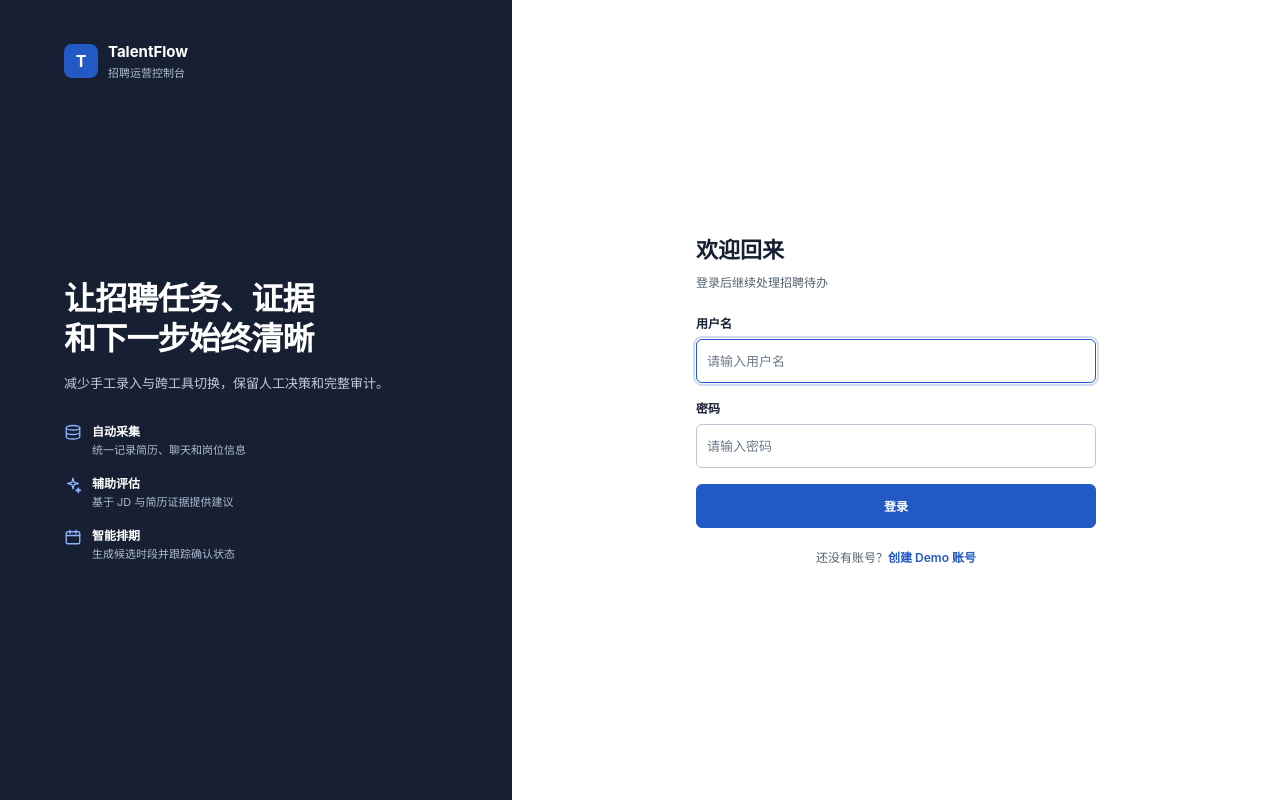
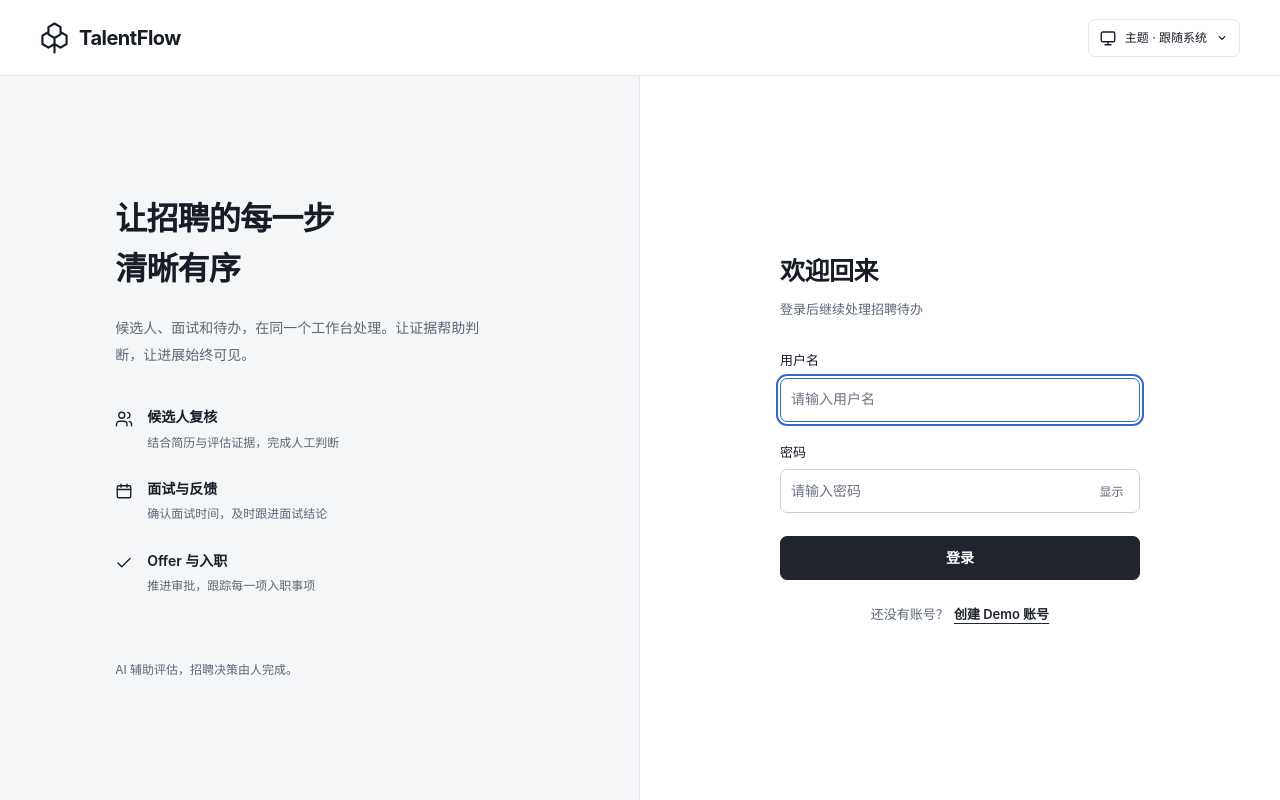
Before and after one commit to IT-coder-Yy/Super-Recruitment, a FastAPI app: page /login in a window 1280 px wide. Run offline with FastAPI, Linux system fonts and the light colour scheme; parts of the project's set-up code (start-up, migrations or seed data) failed here and were passed over.

Commit message:
feat(public): 统一认证预约与录用页面的主题和交互

```diff
--- /dev/null
+++ b/app/static/css/public.css
@@ -0,0 +1,104 @@
+.public-page { min-height: 100vh; background: var(--surface); font-size: 14px; }
+.public-topbar { display: flex; align-items: center; justify-content: space-between; min-height: 76px; gap: 20px; padding: 16px 40px; border-bottom: 1px solid var(--line); background: var(--surface); }
+.public-brand { display: inline-flex; align-items: center; gap: 10px; color: var(--ink); }
+.public-brand strong { font-size: 20px; letter-spacing: -.025em; }
+.public-brand-mark.icon { width: 29px; height: 34px; stroke-width: 1.8; }
+.public-theme { position: relative; z-index: 45; font-size: 12px; }
+.public-theme summary { display: flex; min-height: 38px; align-items: center; gap: 8px; padding: 8px 10px; border: 1px solid var(--line); border-radius: 7px; color: var(--ink); background: var(--surface); cursor: pointer; list-style: none; }
+.public-theme summary::-webkit-details-marker { display: none; }
+.public-theme summary:hover { background: var(--surface-subtle); }
+.public-chevron { width: 14px; height: 14px; }
+.public-theme-menu { position: absolute; right: 0; top: calc(100% + 6px); display: grid; width: 150px; padding: 5px; border: 1px solid var(--line); border-radius: 8px; background: var(--surface); }
+.public-theme-menu button { min-height: 40px; border: 0; border-radius: 4px; padding: 8px 10px; text-align: left; color: var(--ink); background: transparent; cursor: pointer; }
+.public-theme-menu button:hover, .public-theme-menu button[aria-pressed="true"] { background: var(--surface-subtle); }
+.public-auth-layout { display: grid; min-height: calc(100vh - 76px); grid-template-columns: minmax(0, 1fr) minmax(0, 1fr); }
+.public-auth-intro { display: flex; flex-direction: column; justify-content: center; gap: 64px; padding: 64px max(40px, 9vw); border-right: 1px solid var(--line); background: var(--surface-subtle); }
+.public-auth-intro h1 { margin: 0 0 22px; font-size: 32px; line-height: 1.55; font-weight: 650; letter-spacing: -.025em; }
+.public-auth-intro p { max-width: 42ch; margin: 0; color: var(--ink-muted); line-height: 1.9; }
+.public-workflow { display: grid; gap: 26px; list-style: none; margin: 38px 0 0; padding: 0; }
+.public-workflow li { display: flex; align-items: flex-start; gap: 14px; }
+.public-workflow .icon { margin-top: 4px; flex-shrink: 0; color: var(--ink); }
+.public-workflow strong, .public-workflow small { display: block; }
+.public-workflow strong { font-size: 14px; font-weight: 600; }
+.public-workflow small { margin-top: 4px; color: var(--ink-muted); font-size: 12px; }
+.public-auth-intro .public-intro-note { font-size: 12px; }
+.public-auth-panel { display: grid; place-items: center; padding: 48px 32px; }
+.public-form-wrap { width: min(360px, 100%); }
+.public-heading { margin-bottom: 30px; }
+.public-heading h2 { margin: 0 0 8px; font-size: 25px; letter-spacing: -.02em; font-weight: 650; }
+.public-heading p { margin: 0; color: var(--ink-muted); font-size: 13px; }
+.public-page .auth-form { gap: 20px; }
+.public-page .field { gap: 7px; }
+.public-page .field label { font-size: 13px; font-weight: 550; }
+.public-page .auth-input { min-height: 44px; font-size: 14px; }
+.public-page .auth-submit { margin-top: 3px; min-height: 44px; font-size: 14px; }
+.public-page .button-primary, .public-page .button-primary:hover { color: var(--primary-contrast, #fff); }
+.public-page .button[aria-disabled="true"] { color: var(--ink-muted); cursor: wait; pointer-events: none; }
+.public-page .auth-switch { margin-top: 24px; font-size: 13px; }
+.public-page .auth-switch a { margin-left: 5px; text-decoration: underline; text-underline-offset: 4px; }
+.public-password { position: relative; }
+.public-password input { width: 100%; padding-right: 62px; }
+.public-password button { position: absolute; inset: 1px 1px 1px auto; min-width: 55px; padding: 0 12px; border: 0; border-radius: 0 6px 6px 0; color: var(--ink-muted); background: transparent; cursor: pointer; font-size: 12px; }
+.public-password button:hover { color: var(--ink); background: var(--surface-subtle); }
+.public-page .auth-alert { line-height: 1.7; }
+.public-content { width: min(760px, calc(100% - 40px)); margin: 48px auto; }
+.public-document { border: 1px solid var(--line); border-radius: 12px; background: var(--surface); overflow-wrap: anywhere; }
+.public-document-header { padding: 28px 32px; border-bottom: 1px solid var(--line); }
+.public-document-header h1, .public-success h1 { margin: 0; font-size: 24px; font-weight: 650; letter-spacing: -.02em; line-height: 1.5; }
+.public-document-header p { margin: 8px 0 0; color: var(--ink-muted); }
+.public-separator { padding: 0 9px; color: var(--ink-muted); }
+.public-document-body { padding: 28px 32px; }
+.public-lead { margin: 0 0 24px; color: var(--ink-muted); line-height: 1.9; }
+.public-slots { border-top: 1px solid var(--line); }
+.public-slot { display: flex; align-items: center; justify-content: space-between; gap: 20px; margin: 0; padding: 20px 0; border-bottom: 1px solid var(--line); }
+.public-slot strong, .public-slot span { display: block; }
+.public-slot strong { font-size: 15px; font-weight: 600; }
+.public-slot span { margin-top: 4px; color: var(--ink-muted); font-size: 14px; font-variant-numeric: tabular-nums; }
+.public-slot small { margin-left: 4px; font-size: 11px; }
+.public-slot .button { flex-shrink: 0; min-height: 42px; }
+.public-footnote { margin: 20px 0 0; color: var(--ink-muted); font-size: 12px; line-height: 1.8; }
+.public-document .notice { align-items: flex-start; }
+.public-document .notice .icon { margin-top: 2px; flex-shrink: 0; }
+.public-document .notice p { margin: 3px 0 0; }
+.public-document .empty-state { padding: 42px 16px; }
+.public-document .empty-state h2 { margin: 12px 0 4px; font-size: 17px; }
+.public-success { padding: 44px 40px 32px; }
+.public-success-mark { display: grid; width: 42px; height: 42px; place-items: center; margin-bottom: 20px; border-radius: 50%; background: var(--surface-subtle); color: var(--ink); }
+.public-success-mark .icon { width: 23px; height: 23px; }
+.public-success > p { color: var(--ink-muted); }
+.public-success-next { margin-top: 28px; padding-top: 24px; border-top: 1px solid var(--line); }
+.public-success-next h2 { margin: 0 0 8px; font-size: 15px; }
+.public-success-next p { margin: 0; color: var(--ink-muted); line-height: 1.9; }
+.public-offer-meta { display: flex; flex-wrap: wrap; justify-content: space-between; gap: 12px; margin-bottom: 24px; color: var(--ink-muted); font-size: 12px; }
+.public-offer-copy { white-space: pre-wrap; color: var(--ink); font-size: 15px; line-height: 1.9; }
+.public-offer-fields { display: grid; grid-template-columns: 84px minmax(0, 1fr); gap: 14px 20px; margin: 30px 0; padding: 24px 0; border-block: 1px solid var(--line); }
+.public-offer-fields dt { font-weight: 600; }
+.public-offer-fields dd { margin: 0; color: var(--ink-muted); }
+.public-offer-response h2 { margin: 0 0 8px; font-size: 16px; }
+.public-offer-response p { margin: 0 0 20px; color: var(--ink-muted); font-size: 13px; }
+.public-offer-response .button { min-height: 44px; min-width: 120px; }
+@media (min-width: 1440px) { .public-auth-intro { padding-inline: 140px; } }
+@media (max-width: 900px) {
+  .public-auth-intro { padding: 48px 32px; }
+  .public-auth-intro h1 { font-size: 27px; }
+}
+@media (max-width: 640px) {
+  .public-topbar { min-height: 68px; padding: 14px 18px; gap: 12px; }
+  .public-brand strong { font-size: 17px; }
+  .public-brand-mark.icon { width: 26px; height: 29px; }
+  .public-theme summary { gap: 5px; padding-inline: 8px; }
+  .public-theme summary > .icon:first-child { display: none; }
+  .public-auth-layout { min-height: calc(100vh - 68px); grid-template-columns: 1fr; }
+  .public-auth-intro { display: none; }
+  .public-auth-panel { padding: 40px 24px 64px; align-items: start; }
+  .public-heading { margin-bottom: 28px; }
+  .public-content { width: calc(100% - 28px); margin: 24px auto; }
+  .public-document-header { padding: 24px 20px; }
+  .public-document-header h1, .public-success h1 { font-size: 21px; }
+  .public-document-body { padding: 24px 20px; }
+  .public-slot { flex-wrap: wrap; gap: 12px; }
+  .public-slot .button { min-height: 42px; }
+  .public-success { padding: 30px 22px; }
+  .public-offer-fields { grid-template-columns: 76px minmax(0, 1fr); gap: 14px 12px; }
+  .public-offer-response .button { flex: 1; }
+}
--- a/app/templates/login.html
+++ b/app/templates/login.html
@@ -1,34 +1,33 @@
-<!doctype html>
-<html lang="zh-CN">
-<head><meta charset="utf-8"><meta name="viewport" content="width=device-width, initial-scale=1"><meta name="color-scheme" content="light"><meta name="csrf-token" content="{{ csrf_token }}"><title>登录 · TalentFlow</title><link rel="stylesheet" href="/static/css/admin.css"></head>
-<body class="auth-page">
-  <main class="auth-shell">
-    <section class="auth-intro" aria-label="TalentFlow 平台介绍">
-      <a class="auth-brand" href="/login"><span class="brand-mark" aria-hidden="true">T</span><span><strong>TalentFlow</strong><small>招聘运营控制台</small></span></a>
-      <div class="auth-intro-copy">
-        <h1>让招聘任务、证据和下一步始终清晰</h1>
-        <p>减少手工录入与跨工具切换，保留人工决策和完整审计。</p>
-        <ul class="auth-capabilities">
-          <li><svg class="icon" aria-hidden="true"><use href="/static/icons.svg#database"/></svg><span><strong>自动采集</strong><small>统一记录简历、聊天和岗位信息</small></span></li>
-          <li><svg class="icon" aria-hidden="true"><use href="/static/icons.svg#spark"/></svg><span><strong>辅助评估</strong><small>基于 JD 与简历证据提供建议</small></span></li>
-          <li><svg class="icon" aria-hidden="true"><use href="/static/icons.svg#calendar"/></svg><span><strong>智能排期</strong><small>生成候选时段并跟踪确认状态</small></span></li>
-        </ul>
+{% extends "public_base.html" %}
+{% block title %}登录 · TalentFlow{% endblock %}
+{% block page_class %}public-auth{% endblock %}
+{% block content %}
+<main id="main-content" class="public-auth-layout">
+  <section class="public-auth-intro" aria-label="TalentFlow 平台介绍">
+    <div>
+      <h1>让招聘的每一步<br>清晰有序</h1>
+      <p>候选人、面试和待办，在同一个工作台处理。让证据帮助判断，让进展始终可见。</p>
+      <ol class="public-workflow" aria-label="招聘流程">
+        <li><svg class="icon" aria-hidden="true"><use href="/static/icons.svg#users"/></svg><span><strong>候选人复核</strong><small>结合简历与评估证据，完成人工判断</small></span></li>
+        <li><svg class="icon" aria-hidden="true"><use href="/static/icons.svg#calendar"/></svg><span><strong>面试与反馈</strong><small>确认面试时间，及时跟进面试结论</small></span></li>
+        <li><svg class="icon" aria-hidden="true"><use href="/static/icons.svg#check"/></svg><span><strong>Offer 与入职</strong><small>推进审批，跟踪每一项入职事项</small></span></li>
+      </ol>
     </div>
+    <p class="public-intro-note">AI 辅助评估，招聘决策由人完成。</p>
   </section>
-    <section class="auth-panel">
-      <div class="auth-form-wrap">
-        <header class="auth-header"><h2>欢迎回来</h2><p>登录后继续处理招聘待办</p></header>
-        {% if registered %}<div class="auth-alert auth-alert-success" role="status" tabindex="-1">注册成功，请使用新账号登录。</div>{% endif %}
-        {% if error %}<div class="auth-alert auth-alert-error" role="alert" tabindex="-1" autofocus>{{ error }}</div>{% endif %}
-        <form class="auth-form" method="post" action="/login">
+  <section class="public-auth-panel" aria-labelledby="login-title">
+    <div class="public-form-wrap">
+      <header class="public-heading"><h2 id="login-title">欢迎回来</h2><p>登录后继续处理招聘待办</p></header>
+      {% if registered %}<div class="auth-alert auth-alert-success" role="status">注册成功，请使用新账号登录。</div>{% endif %}
+      {% if error %}<div class="auth-alert auth-alert-error" role="alert" tabindex="-1" data-error-summary>{{ error }}</div>{% endif %}
+      <form class="auth-form" method="post" action="/login" data-public-form>
         <input type="hidden" name="csrf_token" value="{{ csrf_token }}">
-          <div class="field"><label for="username">用户名</label><input class="input auth-input" id="username" name="username" type="text" value="{{ username|default('', true) }}" autocomplete="username" minlength="3" required autofocus placeholder="请输入用户名"></div>
-          <div class="field"><label for="password">密码</label><input class="input auth-input" id="password" name="password" type="password" autocomplete="current-password" minlength="6" required placeholder="请输入密码"></div>
-          <button class="button button-primary auth-submit" type="submit">登录</button>
+        <div class="field"><label for="username">用户名</label><input class="input auth-input" id="username" name="username" type="text" value="{{ username|default('', true) }}" autocomplete="username" minlength="3" maxlength="100" required {% if not error %}autofocus{% endif %} placeholder="请输入用户名"></div>
+        <div class="field"><label for="password">密码</label><div class="public-password"><input class="input auth-input" id="password" name="password" type="password" autocomplete="current-password" minlength="6" required placeholder="请输入密码"><button type="button" data-toggle-password="password" aria-label="显示密码" aria-controls="password" aria-pressed="false">显示</button></div></div>
+        <button class="button button-primary auth-submit" type="submit" data-pending-label="正在登录…">登录</button>
       </form>
       <p class="auth-switch">还没有账号？<a href="/register">创建 Demo 账号</a></p>
     </div>
   </section>
 </main>
-</body>
-</html>
+{% endblock %}
--- /dev/null
+++ b/app/templates/public_base.html
@@ -0,0 +1,68 @@
+<!doctype html>
+<html lang="zh-CN">
+<head>
+  <meta charset="utf-8">
+  <meta name="viewport" content="width=device-width, initial-scale=1">
+  <meta name="color-scheme" content="light dark">
+  {% if csrf_token is defined %}<meta name="csrf-token" content="{{ csrf_token }}">{% endif %}
+  <title>{% block title %}TalentFlow{% endblock %}</title>
+  <script src="/static/js/theme.js"></script>
+  <link rel="stylesheet" href="/static/css/admin.css">
+  <link rel="stylesheet" href="/static/css/theme.css">
+  <link rel="stylesheet" href="/static/css/public.css">
+</head>
+<body class="public-page {% block page_class %}{% endblock %}">
+  <a class="skip-link" href="#main-content">跳转到主要内容</a>
+  <header class="public-topbar">
+    <a class="public-brand" href="/login" aria-label="TalentFlow 登录"><svg class="public-brand-mark icon" aria-hidden="true"><use href="/static/icons.svg#logo"/></svg><strong>TalentFlow</strong></a>
+    <details class="public-theme theme-menu">
+      <summary><svg class="icon" aria-hidden="true"><use data-theme-icon href="/static/icons.svg#monitor"/></svg><span>主题 · <span data-theme-label>跟随系统</span></span><svg class="icon public-chevron" aria-hidden="true" viewBox="0 0 20 20"><path d="m6 8 4 4 4-4"/></svg></summary>
+      <div class="public-theme-menu" role="group" aria-label="选择界面主题">
+        <button type="button" data-theme-choice="light">浅色</button>
+        <button type="button" data-theme-choice="dark">深色</button>
+        <button type="button" data-theme-choice="system">跟随系统</button>
+      </div>
+    </details>
+  </header>
+  {% block content %}{% endblock %}
+  <script>
+    (() => {
+      document.querySelectorAll('[data-toggle-password]').forEach(button => {
+        button.addEventListener('click', () => {
+          const input = document.getElementById(button.dataset.togglePassword);
+          const visible = input.type === 'password';
+          input.type = visible ? 'text' : 'password';
+          button.textContent = visible ? '隐藏' : '显示';
+          button.setAttribute('aria-label', visible ? '隐藏密码' : '显示密码');
+          button.setAttribute('aria-pressed', String(visible));
+        });
+      });
+      let submitting = false;
+      document.querySelectorAll('form[data-public-form]').forEach(form => {
+        form.addEventListener('submit', event => {
+          if (submitting) { event.preventDefault(); return; }
+          const button = event.submitter;
+          if (button?.dataset.confirm && !window.confirm(button.dataset.confirm)) { event.preventDefault(); return; }
+          submitting = true;
+          form.setAttribute('aria-busy', 'true');
+          if (button) {
+            button.dataset.originalLabel = button.textContent;
+            button.textContent = button.dataset.pendingLabel || '正在提交…';
+            button.setAttribute('aria-disabled', 'true');
+          }
+        });
+      });
+      window.addEventListener('pageshow', () => {
+        submitting = false;
+        document.querySelectorAll('form[aria-busy]').forEach(form => form.removeAttribute('aria-busy'));
+        document.querySelectorAll('[data-original-label]').forEach(button => {
+          button.textContent = button.dataset.originalLabel;
+          button.removeAttribute('aria-disabled');
+          delete button.dataset.originalLabel;
+        });
+      });
+      document.querySelector('[data-error-summary]')?.focus();
+    })();
+  </script>
+</body>
+</html>
```
Also changed, not shown: app/templates/booking.html (+28 -15 lines), app/templates/booking_success.html (+13 -9 lines), app/templates/offer_public.html (+23 -30 lines), app/templates/register.html (+17 -18 lines), tests/test_public_ui.py (added, +93 -0 lines). Lines whose indentation alone changed are shown as unchanged.
